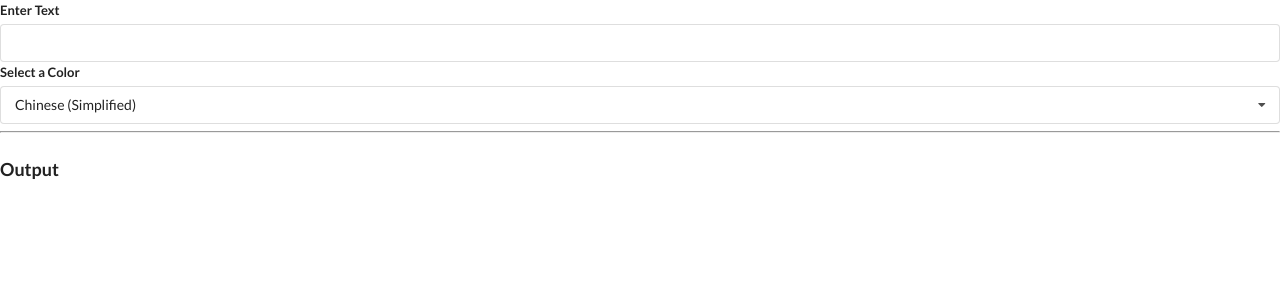
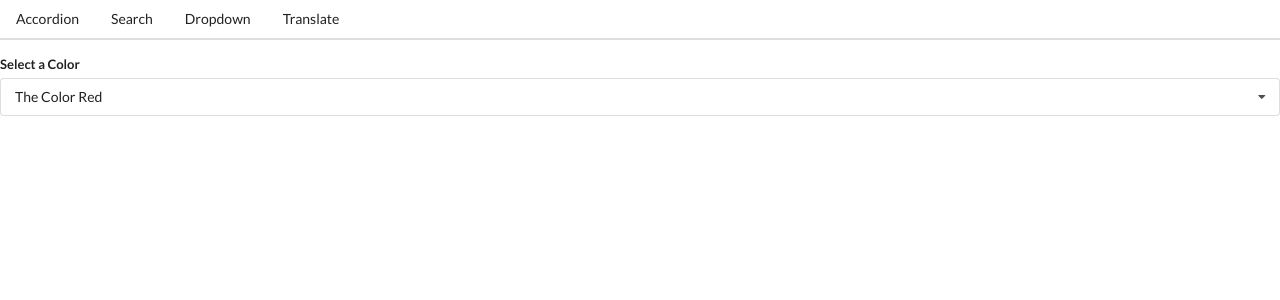
Before and after one commit to jeesewu/Widgets, a React (Create React App) app: page /dropdown in a window 1280 px wide. Shown: the top 300 px of the page. Built offline with nearby package versions, Linux system fonts and the light colour scheme.

Commit message:
add Route

```diff
--- a/src/App.js
+++ b/src/App.js
@@ -4,6 +4,8 @@
 import Search from "./components/Search";
 import Dropdown from "./components/Dropdown";
 import Translate from "./components/Translate";
+import Header from "./components/Header";
+import Route from "./components/Route";
 
 const items = [
   {
@@ -36,9 +38,28 @@
 ];
 
 const App = () => {
+  const [selected, setSelected] = useState(options[0]);
+
   return (
     <div>
-      <Translate />
+      <Header />
+      <Route path="/">
+        <Accordion items={items} />
+      </Route>
+      <Route path="/list">
+        <Search />
+      </Route>
+      <Route path="/dropdown">
+        <Dropdown
+          label="Select a color"
+          options={options}
+          selected={selected}
+          onSelectedChange={setSelected}
+        />
+      </Route>
+      <Route path="/translate">
+        <Translate />
+      </Route>
     </div>
   );
 };
--- a/src/components/Dropdown.js
+++ b/src/components/Dropdown.js
@@ -14,7 +14,7 @@
 
   useEffect(() => {
     const onBodyClick = (event) => {
-      if (ref.current.contains(event.target)) {
+      if (ref.current && ref.current.contains(event.target)) {
         return;
       }
       setOpen(false);
--- /dev/null
+++ b/src/components/Header.js
@@ -0,0 +1,23 @@
+import React from "react";
+import Link from "./Link";
+
+const Header = () => {
+  return (
+    <div className="ui secondary pointing menu">
+      <Link href="/" className="item">
+        Accordion
+      </Link>
+      <Link href="/list" className="item">
+        Search
+      </Link>
+      <Link href="/dropdown" className="item">
+        Dropdown
+      </Link>
+      <Link href="/translate" className="item">
+        Translate
+      </Link>
+    </div>
+  );
+};
+
+export default Header;
--- /dev/null
+++ b/src/components/Link.js
@@ -0,0 +1,23 @@
+import React from "react";
+
+const Link = ({ className, href, children }) => {
+  const onClick = (event) => {
+    if (event.metaKey || event.ctrlKey) {
+      return;
+    }
+
+    event.preventDefault();
+    window.history.pushState({}, "", href);
+
+    const navEvent = new PopStateEvent("popstate");
+    window.dispatchEvent(navEvent);
+  };
+
+  return (
+    <a onClick={onClick} className={className} href={href}>
+      {children}
+    </a>
+  );
+};
+
+export default Link;
--- /dev/null
+++ b/src/components/Route.js
@@ -0,0 +1,21 @@
+import { useEffect, useState } from 'react';
+
+const Route = ({ path, children }) => {
+  const [currentPath, setCurrentPath] = useState(window.location.pathname);
+
+  useEffect(() => {
+    const onLocationChange = () => {
+      setCurrentPath(window.location.pathname);
+    };
+
+    window.addEventListener('popstate', onLocationChange);
+
+    return () => {
+      window.removeEventListener('popstate', onLocationChange);
+    };
+  }, []);
+
+  return currentPath === path ? children : null;
+};
+
+export default Route;
```
